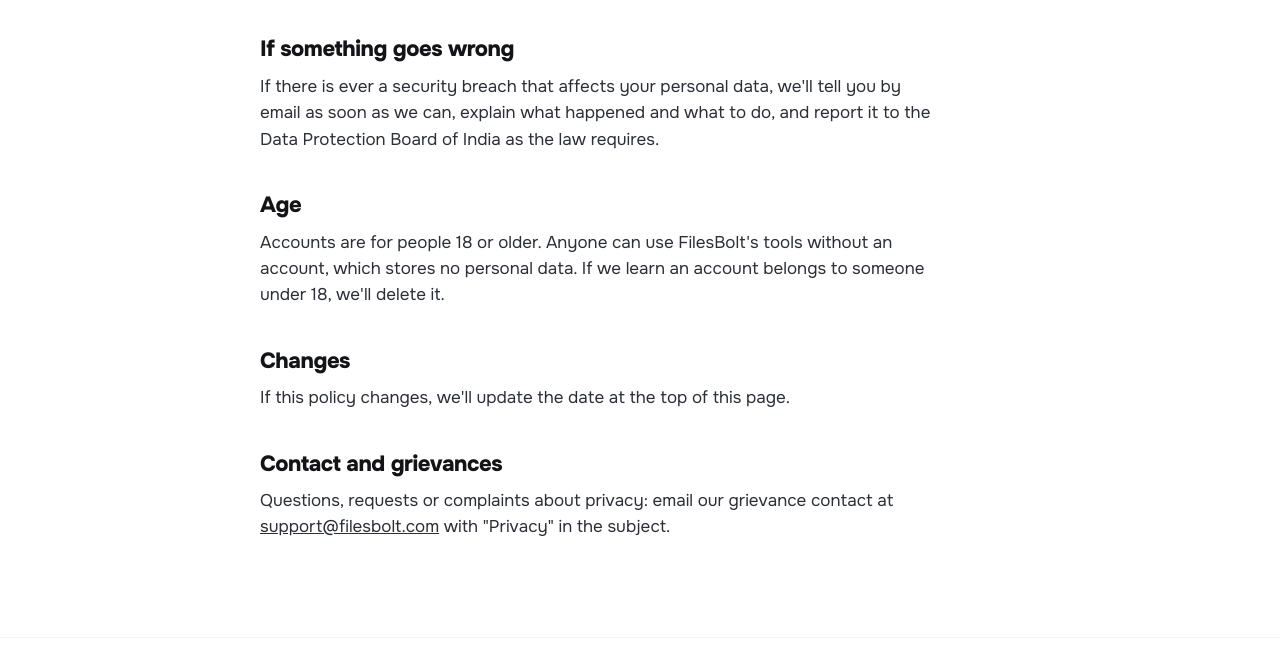
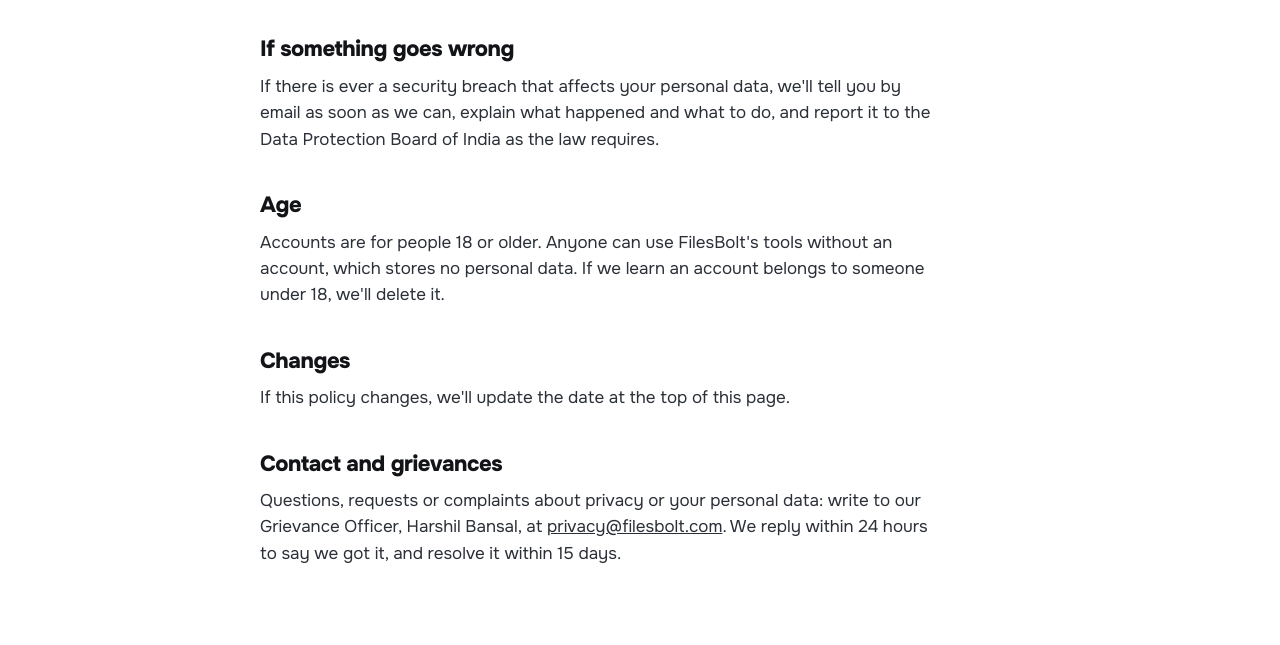
Before and after one commit to harshil-bansal/filesbolt-site, a plain HTML site: page privacy.html in a window 1280 px wide. Shown: the part 4069-4714 px from the top of the page. Drawn offline with Linux system fonts and the light colour scheme.

Commit message:
Privacy: named grievance officer, privacy@ address
Co-Authored-By: Claude Opus 5.5 <noreply@anthropic.com>
Claude-Session: https://claude.ai/code/session_01EBmYcRh5gMKsr6wtV9GQKY

```diff
--- a/privacy.html
+++ b/privacy.html
@@ -107,7 +107,7 @@
     <p>If this policy changes, we'll update the date at the top of this page.</p>
 
     <h2>Contact and grievances</h2>
-    <p>Questions, requests or complaints about privacy: email our grievance contact at <a href="mailto:support@filesbolt.com">support@filesbolt.com</a> with "Privacy" in the subject.</p>
+    <p>Questions, requests or complaints about privacy or your personal data: write to our Grievance Officer, Harshil Bansal, at <a href="mailto:privacy@filesbolt.com">privacy@filesbolt.com</a>. We reply within 24 hours to say we got it, and resolve it within 15 days.</p>
   </div>
 </main>
 
```
